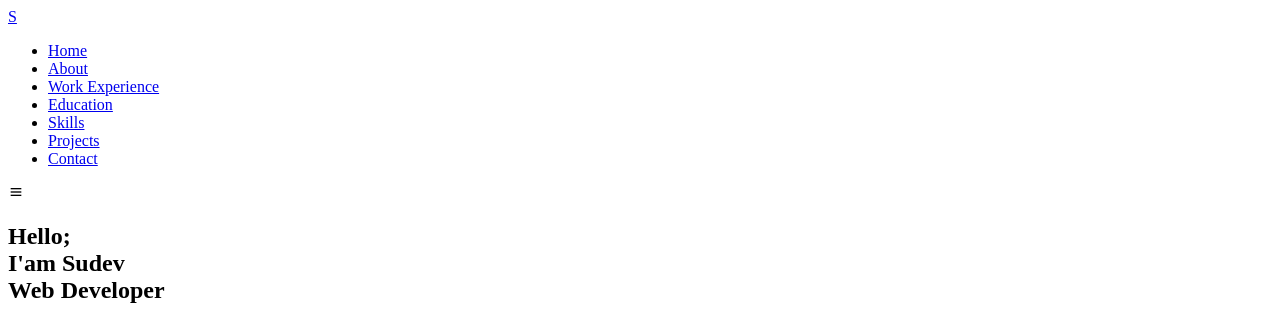
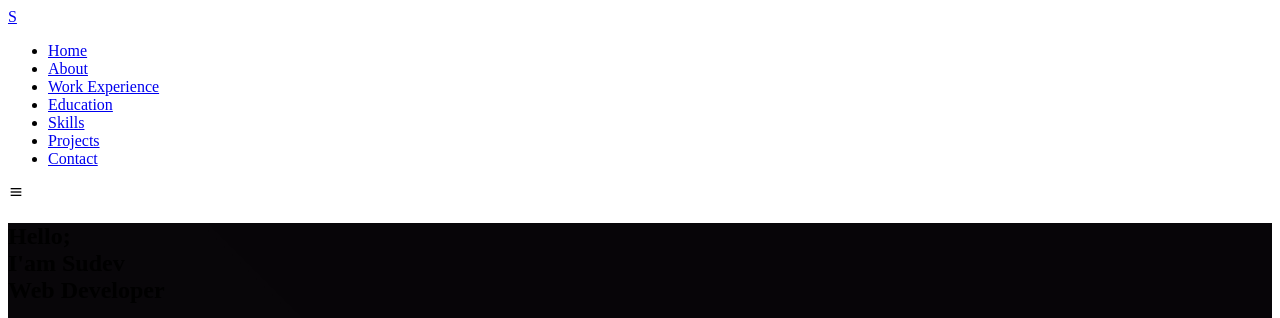
Before and after one commit to sudevvs9510/portfolio.sudevvs, a plain HTML site: page index.html in a window 1280 px wide. Shown: the top 318 px of the page. Drawn offline with nearby package versions, Linux system fonts and the light colour scheme; files that its build step writes are made by us from their sources.

Commit message:
index file updated

```diff
--- a/index.html
+++ b/index.html
@@ -69,7 +69,7 @@
 
   <main class="l-main">
     <!--===== HOME =====-->
-    <div class="bg-main">
+    <div class="bg-main" style="background-image: url(./assets/img/bg-img2.jpg);">
       <section class="home bd-grid section" id="home">
         <div class="home-data ">
           <h2 class="home-title">
```
